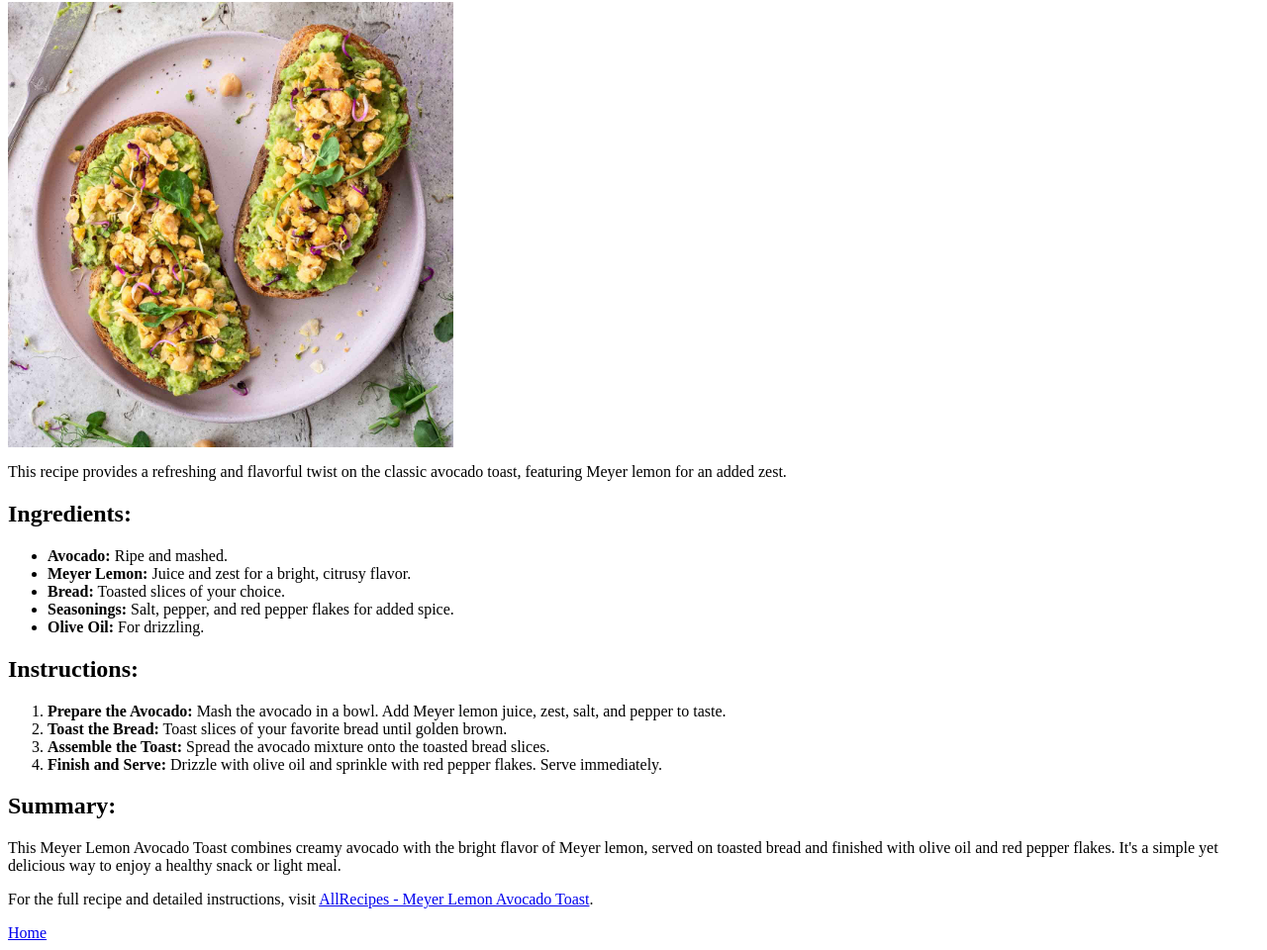
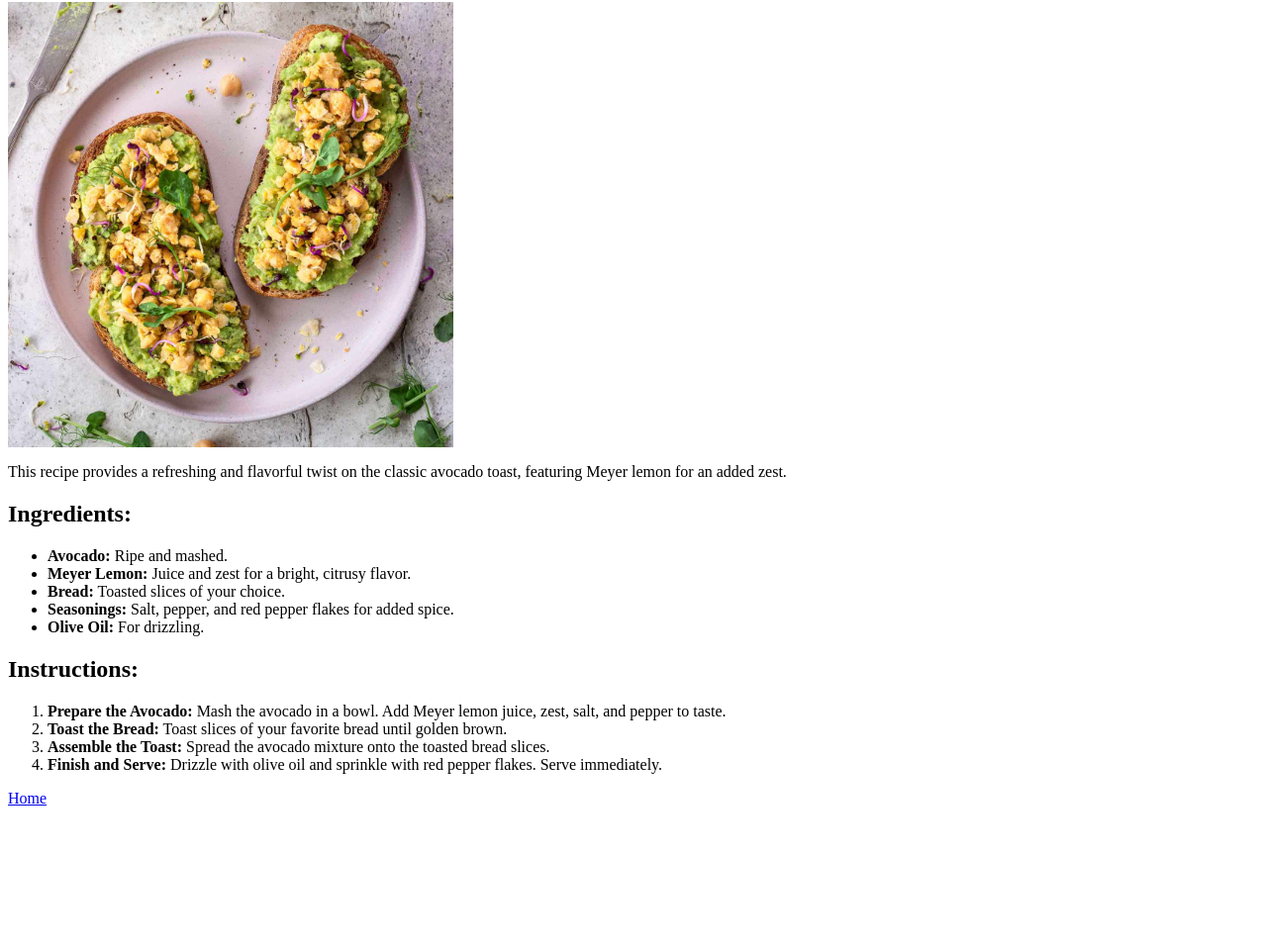
Before and after one commit to Increasingly-less/odin-recipes, a plain HTML site: page recipes/avocado-toast/avocado-toast.html in a window 1280 px wide. Shown: the part 104-1064 px from the top of the page at 99% size. After the commit the page ends 928 px from the top, so only its background shows below. Drawn offline with Linux system fonts and the light colour scheme.

Commit message:
Remove summary and link on some recipes

```diff
--- a/recipes/avocado-toast/avocado-toast.html
+++ b/recipes/avocado-toast/avocado-toast.html
@@ -35,16 +35,6 @@
         <li><strong>Finish and Serve:</strong> Drizzle with olive oil and
             sprinkle with red pepper flakes. Serve immediately.</li>
     </ol>
-
-    <h2>Summary:</h2>
-    <p>This Meyer Lemon Avocado Toast combines creamy avocado with the bright
-         flavor of Meyer lemon, served on toasted bread and finished with olive
-          oil and red pepper flakes. It's a simple yet delicious way to enjoy
-          a healthy snack or light meal.</p>
-
-    <p>For the full recipe and detailed instructions, visit
-        <a href="https://www.allrecipes.com/recipe/257457/meyer-lemon-avocado-toast/"
-        target="_blank">AllRecipes - Meyer Lemon Avocado Toast</a>.</p>
     <a href="../../index.html">Home</a>
 </body>
 </html>
```
Also changed, not shown: recipes/baked-potato/baked-potato.html (+0 -5 lines), recipes/chicken-noodle-soup/chicken-noodle-soup.html (+0 -3 lines), recipes/chicken-tikka-masala/chicken-tikka-masala.html (+0 -5 lines).
